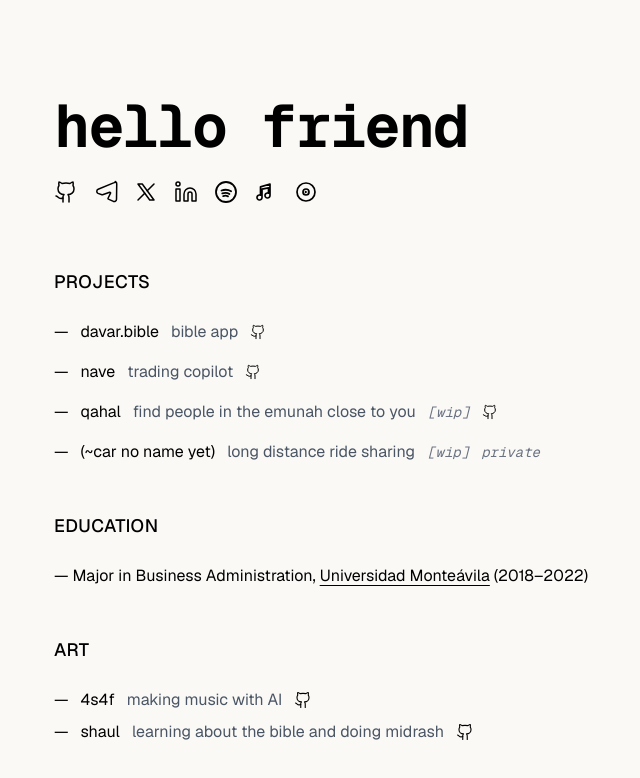
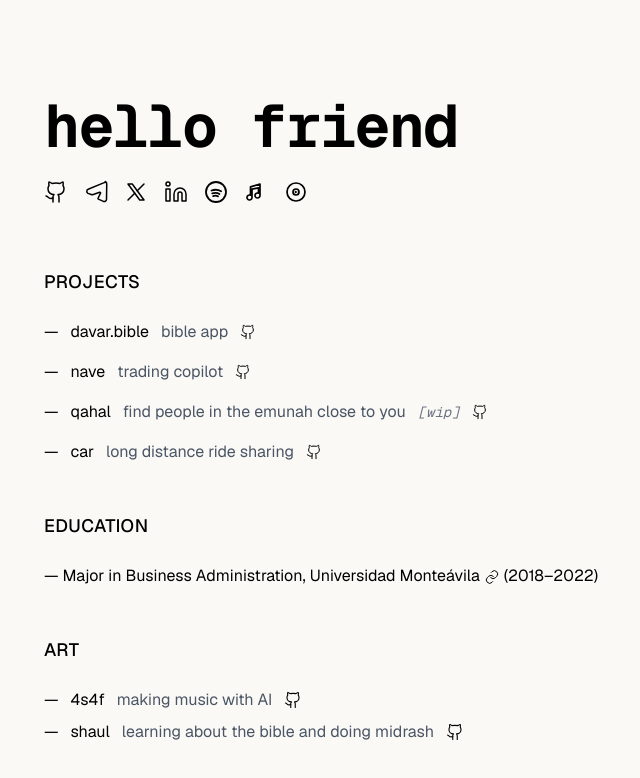
Before and after one commit to edyhvh/site, a Next.js app: page / in a window 1280 px wide. Shown: the top 778 px of the page, without its empty margins (319-959 px from the left). Built offline with nearby package versions, Linux system fonts and the light colour scheme.

Commit message:
feat: update car project and education link

```diff
--- a/components/Education.tsx
+++ b/components/Education.tsx
@@ -1,6 +1,24 @@
 'use client';
 
 import { useLanguage } from '@/hooks/useLanguage';
+
+const LinkIcon = () => (
+  <svg
+    xmlns="http://www.w3.org/2000/svg"
+    width="16"
+    height="16"
+    viewBox="0 0 24 24"
+    fill="none"
+    stroke="currentColor"
+    strokeWidth="1.5"
+    strokeLinecap="round"
+    strokeLinejoin="round"
+    aria-hidden="true"
+  >
+    <path d="M10 13a5 5 0 0 0 7.07.07l2-2A5 5 0 0 0 12 4l-1.15 1.15" />
+    <path d="M14 11a5 5 0 0 0-7.07-.07l-2 2A5 5 0 0 0 12 20l1.15-1.15" />
+  </svg>
+);
 
 export function Education() {
   const { t } = useLanguage();
@@ -10,16 +28,16 @@ export function Education() {
       <h2 className="text-lg font-medium tracking-wide mb-6">{t.education}</h2>
       <ul className="space-y-2">
         <li className="text-black">
-          — {t.educationItem}, {" "}
+          — {t.educationItem}, Universidad Monteávila{" "}
           <a
             href="https://www.uma.edu.ve/ciencias-administrativas/"
             target="_blank"
             rel="noopener noreferrer"
-            className="underline underline-offset-4 hover:opacity-60 transition-opacity"
+            className="inline-flex align-middle hover:opacity-60 transition-opacity"
+            aria-label="Universidad Monteávila — Ciencias Administrativas"
           >
-            Universidad Monteávila
-          </a>{" "}
-          (2018–2022)
+            <LinkIcon />
+          </a>{" "}(2018–2022)
         </li>
       </ul>
     </section>
--- a/components/Projects.tsx
+++ b/components/Projects.tsx
@@ -53,11 +53,11 @@ export function Projects() {
       isWip: true,
     },
     {
-      name: "(~car no name yet)",
+      name: "car",
       description: t.projectDescriptions.car,
       url: "https://car-demo.pages.dev",
-      isWip: true,
-      isPrivate: true,
+      githubUrl: "https://github.com/edyehoshua/car",
+      isWip: false,
     },
   ];
 
```
